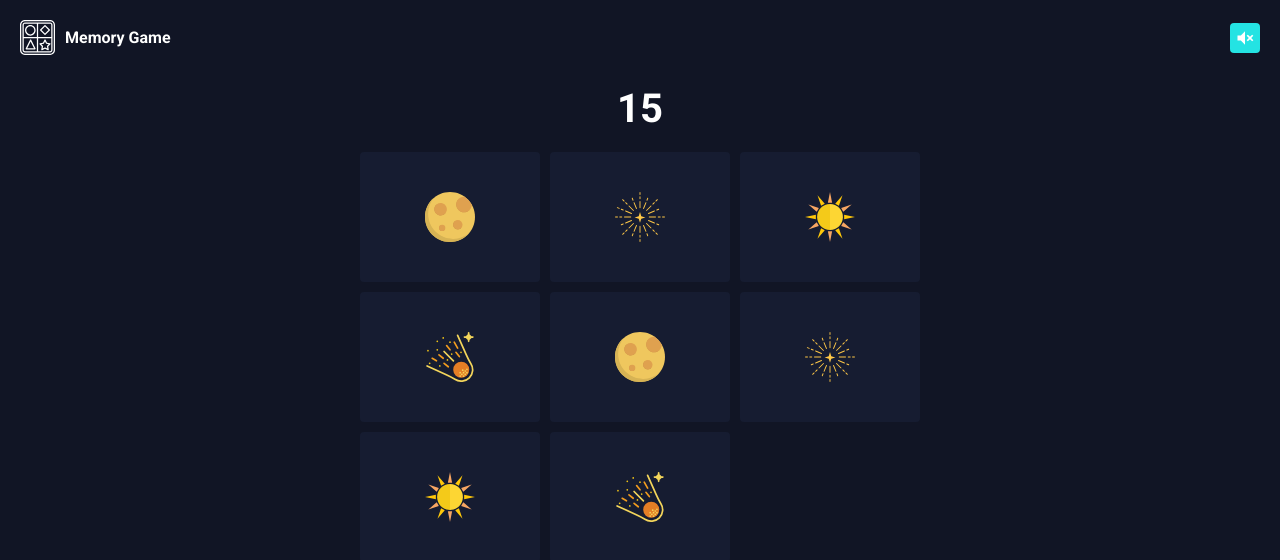
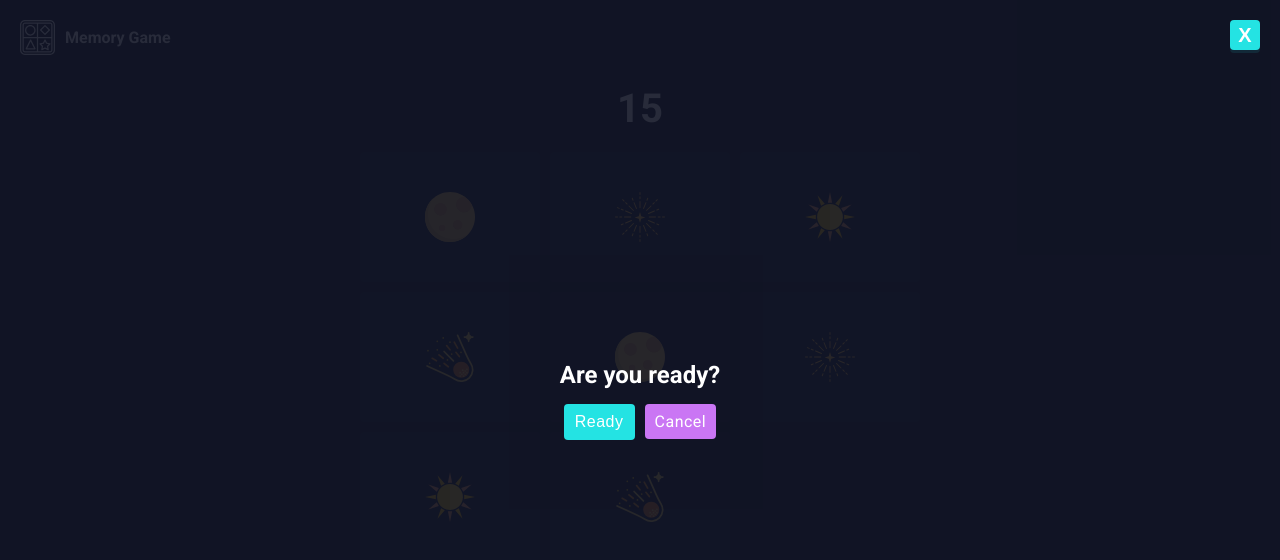
Before and after one commit to IrvingRR/memory-game, a React (Vite) app: page /game in a window 1280 px wide. Shown: the top 560 px of the page. Built offline with nearby package versions, Linux system fonts and the light colour scheme.

Commit message:
[Component]: GameModal component created

```diff
--- /dev/null
+++ b/src/components/GameModal.jsx
@@ -0,0 +1,11 @@
+import { IconButton } from "../common";
+import { ModalContainer } from "../styled/components/GameModal.styles";
+
+export const GameModal = ({ children, activated }) => {
+  return (
+    <ModalContainer activated={activated.toString()}>
+        <IconButton className='modal-close-button' icon={<h2>X</h2>}/>
+        {children}
+    </ModalContainer>
+  );
+};
--- a/src/components/GameTimer.jsx
+++ b/src/components/GameTimer.jsx
@@ -26,7 +26,7 @@ export const GameTimer = ({ isGameStarted }) => {
     return (
         <div>
             <h2>{time}</h2>
-            <audio ref={audioRef} loop autoPlay>
+            <audio ref={audioRef} loop>
                 <source src={TickingSound} type="audio/mp3"/>
                 Your browser does not support the audio element.
             </audio>
--- a/src/components/index.js
+++ b/src/components/index.js
@@ -1,4 +1,5 @@
 export * from './GameBoard';
 export * from './GameCard';
 export * from './GameHeader';
+export * from './GameModal';
 export * from './GameTimer';
--- a/src/screens/GameScreen.jsx
+++ b/src/screens/GameScreen.jsx
@@ -1,13 +1,27 @@
-import { GameContainer, GameContent, GameTime } from "../styled/screens/GameScreen.styles";
-import { GameHeader, GameBoard, GameTimer } from "../components";
+import { GameContainer, GameContent, GameTime, ActionsModal } from "../styled/screens/GameScreen.styles";
+import { GameHeader, GameBoard, GameTimer, GameModal } from "../components";
+import { Button, LinkButton } from '../common';
 import { useState } from "react";
 
 export const GameScreen = () => {
 
   const [isGameStarted, setIsGameStarted] = useState(false);
+  const [isModalActivated, setIsModalActivated] = useState(true);
+
+  const handleStartGame = () => {
+    setIsModalActivated(false);
+    setIsGameStarted(true);
+  };
 
   return (
     <GameContainer>
+        <GameModal activated={isModalActivated}>
+          <h2>Are you ready?</h2>
+          <ActionsModal>
+            <Button onClick={handleStartGame}>Ready</Button>
+            <LinkButton to='/' variant='secondary'>Cancel</LinkButton>
+          </ActionsModal>
+        </GameModal>
         <GameHeader/>
         <GameContent>
             <GameTime>
--- /dev/null
+++ b/src/styled/components/GameModal.styles.js
@@ -0,0 +1,34 @@
+import styled, { css } from 'styled-components';
+
+export const ModalContainer = styled.div`
+    width: 100%;
+    height: 100vh;
+    display: flex;
+    align-items: center;
+    justify-content: center;
+    padding: 20px;
+    background-color: var(--background-primary-color-gradient);
+    flex-direction: column;
+    position: fixed;
+    top: 0;
+    left: 0;
+    z-index: 999;
+    color: var(--font-color);
+    gap: 15px;
+    transform: translateY(-30px);
+    opacity: 0;
+    visibility: hidden;
+    transition: var(--transition);
+
+    .modal-close-button {
+        position: absolute;
+        top: 20px;
+        right: 20px
+    }
+
+    ${ props => props.activated === 'true' && css`
+        transform: translateY(0);
+        opacity: 1;
+        visibility: visible;
+    ` }
+`;
--- a/src/styled/globalStyles.js
+++ b/src/styled/globalStyles.js
@@ -9,6 +9,7 @@ export const GlobalStyles = createGlobalStyle`
         --background-primary-color: rgb(17, 21, 37);
         --background-secondary-color: rgb(22, 28, 49);
         --background-third-color: rgb(43, 218, 227);
+        --background-primary-color-gradient: rgba(17, 21, 37, 0.9);
 
         --primary-color: rgb(36, 227, 227);
         --primary-color-hover: rgb(27, 172, 172);
--- a/src/styled/screens/GameScreen.styles.js
+++ b/src/styled/screens/GameScreen.styles.js
@@ -24,3 +24,9 @@ export const GameTime = styled.div`
         font-size: var(--fs-xxl);
     }
 `;
+
+export const ActionsModal = styled.div`
+    display: flex;
+    align-items: center;
+    gap: 10px;
+`;
```
